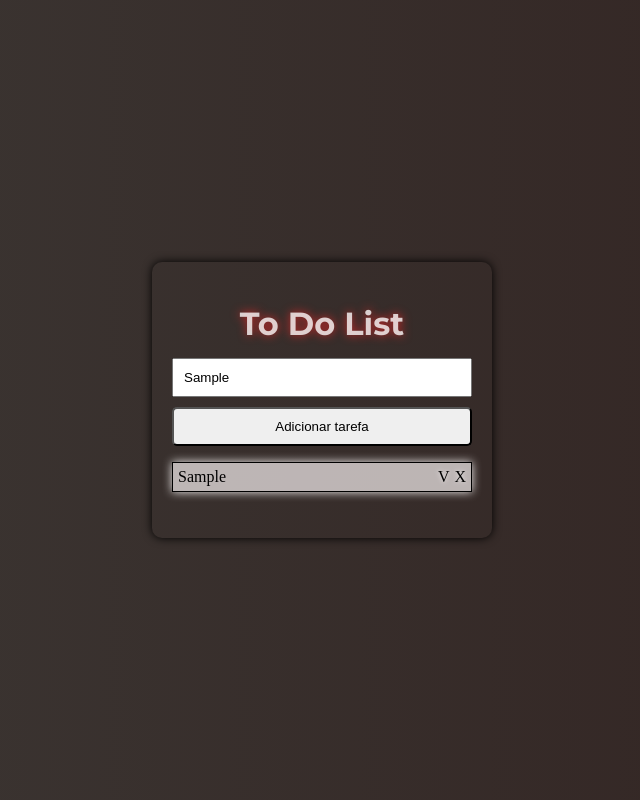
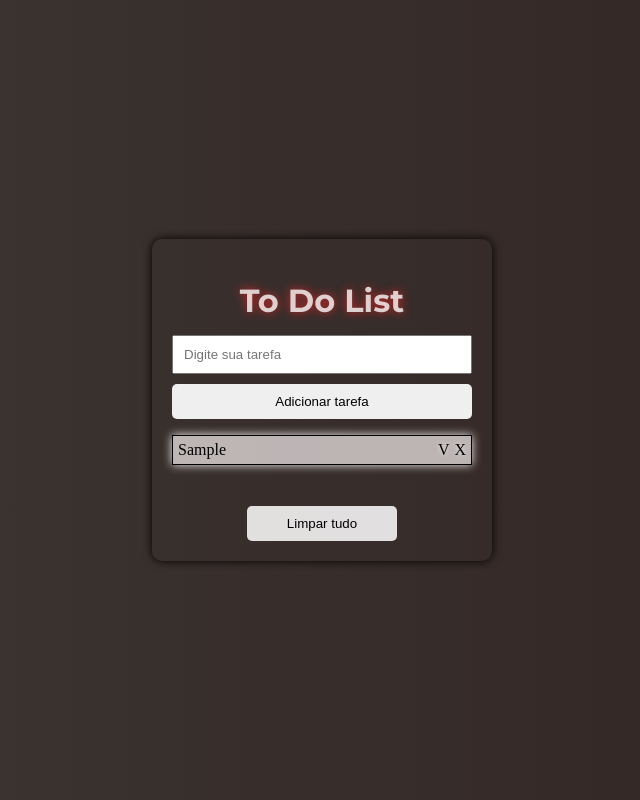
Before and after one commit to lhbecalli/To-Do-List, a plain HTML site: page index.html in a window 1280 px wide. Both pictures are taken after typing "Sample" into the empty fields and a click on the button "Adicionar tarefa". Shown: the whole page, without its empty margins (318-958 px from the left). Drawn offline with Linux system fonts and the light colour scheme; a web font is replaced by a local one.

Commit message:
Changes to JS and CSS

```diff
--- a/index.html
+++ b/index.html
@@ -17,9 +17,13 @@
         <h1> To Do List </h1>
         <input type="text" placeholder="Digite sua tarefa" class="input">
         <button class="button"> Adicionar tarefa</button>
+
+
             <ul class="list">
 
             </ul>
+
+             <button class="clear">Limpar tudo</button>
     </div>
 
 
--- a/index.js
+++ b/index.js
@@ -1,41 +1,57 @@
 const button = document.querySelector('.button')
 const input = document.querySelector('.input')
+const clear = document.querySelector('.clear')
+const ul = document.querySelector('.list')
+
+clear.style.display = 'none'
+
+function atualizarBotao() {
+
+    clear.style.display = ul.children.length > 0 ? 'block' : 'none'
+}
+
+function evento() {
+    const value = input.value.trim();
+    if(value === '') return;
+
+    const li = document.createElement('li')
+    li.innerHTML = value + ' <span class="check">V</span> <span class="delete">X</span>'
 
 
-function evento(){
-    const value = input.value.trim();
-    if(value===''){
-        return;
-    }
+    ul.appendChild(li);
 
-    const ul = document.querySelector('.list')
-    const li = document.createElement('li')
 
-    li.innerHTML = value + '<span class="check">V</span> <span class="delete">X</span>'
-
-/* Deletar os valores */
-    ul.appendChild(li);
     const delet = li.querySelector('.delete')
-
-delet.addEventListener('click', ()=>{
-    li.remove()
-})
-
-/* Check nos valores */
-    const check = li.querySelector('.check');
-check.addEventListener('click', ()=>{
-    li.classList.toggle('done')
+    delet.addEventListener('click', () => {
+        li.remove()
+        atualizarBotao()
     })
 
+
+    const check = li.querySelector('.check')
+    check.addEventListener('click', () => {
+        li.classList.toggle('done')
+    })
+
+    // Limpar tudo
+    clear.addEventListener('click', () => {
+        ul.innerHTML = ''
+        input.value = ''
+        input.focus()
+        atualizarBotao()
+    })
+
+    input.value = ''
+    input.focus()
+
+    atualizarBotao()
 }
 
-/* Adicionar tarefa */
+
 button.addEventListener('click', evento)
 
 
-/* Ao pressionar Enter, registra a tarefa */
-input.addEventListener('keydown', e =>{
-
+input.addEventListener('keydown', e => {
     if(e.key === "Enter"){
         evento()
     }
--- a/style.css
+++ b/style.css
@@ -78,13 +78,14 @@ button{
      transition: all 0.3s ease;
        animation: fadeInUp 1.2s ease forwards;
        border-radius: 5px;
+       border: none;
 
 }
 
 
 button:hover{
      box-shadow: 0 0 10px rgb(243, 241, 241);
-    background-color: rgba(216, 201, 201, 0.822);
+    background-color: rgba(216, 226, 215, 0.26);
 
 }
 
@@ -123,11 +124,19 @@ li{
     background-color: rgba(2, 1, 1, 0.151); /* muda a cor da tarefa */
 }
 
+.clear {
+  margin: 15px auto 0 auto;
+  background-color: rgba(255, 255, 255, 0.85);
+  border: none;
+  padding: 10px;
+  border-radius: 5px;
+  cursor: pointer;
+  transition: 0.3s;
+  width: 50%;
+  text-align: center;
+}
 
-
-@keyframes myAnimation {
-  0%   {background-color: rgb(235, 231, 231);}
-  25%  {background-color: yellow;}
-  50%  {background-color: blue;}
-  100% {background-color: green;}
+.clear:hover {
+  background-color: rgba(241, 5, 5, 0.26);
+  box-shadow: 0 0 10px rgba(255,255,255,0.8);
 }
```
